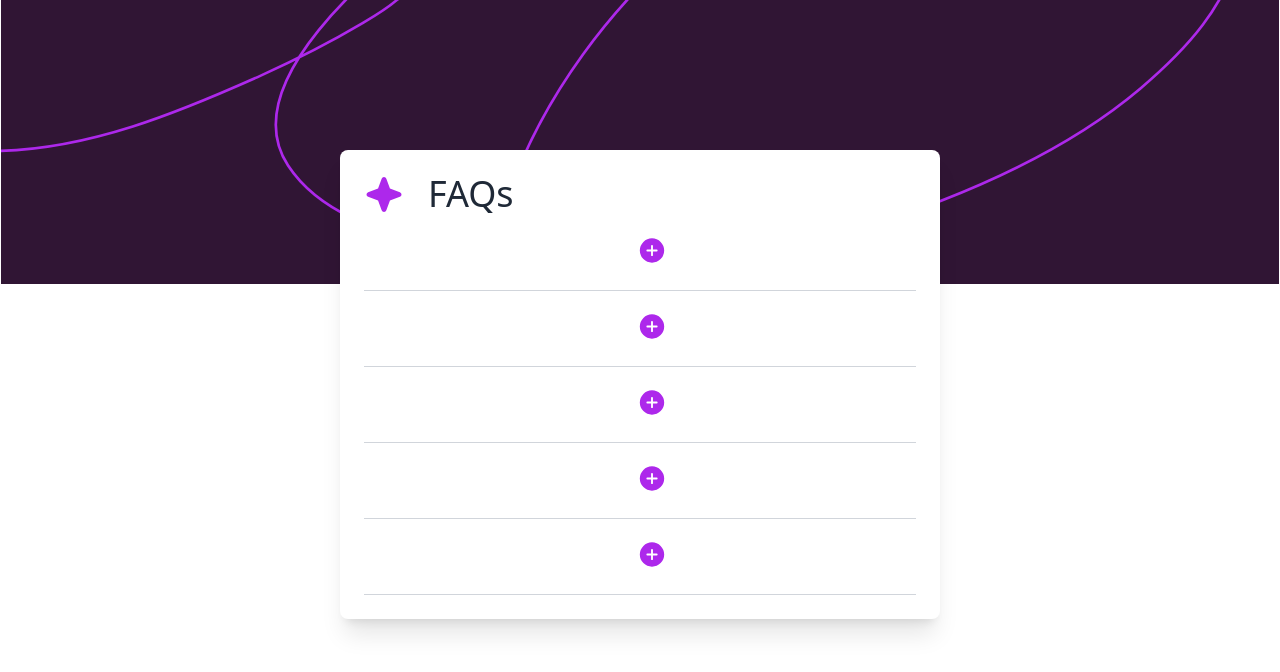
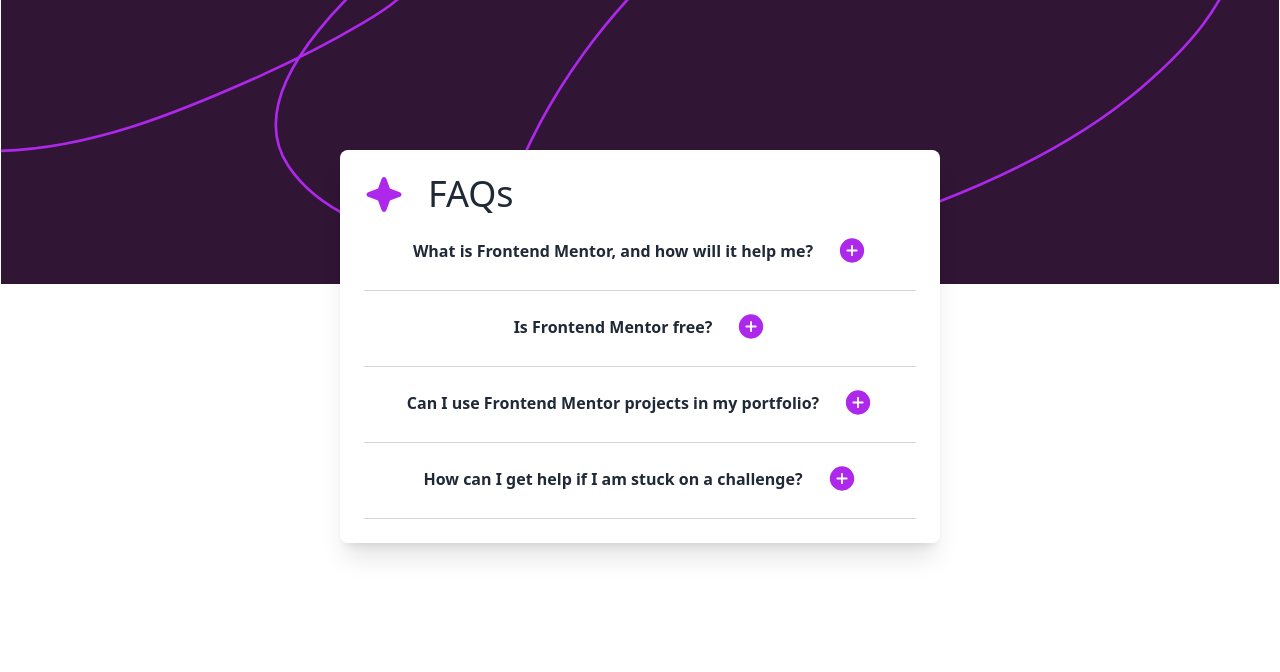
Before and after one commit to Hcmwebs/faq-accordion, a React (Vite) app: page / in a window 1280 px wide. Shown: the top 672 px of the page. Built offline with nearby package versions, Linux system fonts and the light colour scheme.

Commit message:
rendered the items dynamically

```diff
--- a/src/components/Card.jsx
+++ b/src/components/Card.jsx
@@ -8,7 +8,6 @@
 			{items.map((item) => {
 				return <Item key={item.id} {...item} />;
 			})}
-			<Item />
 		</div>
 	);
 };
--- a/src/components/Item.jsx
+++ b/src/components/Item.jsx
@@ -1,14 +1,10 @@
 import { Answer, Question } from './index';
 
-const Item = () => {
+const Item = ({ question, answer }) => {
 	return (
 		<div className='grid grid-col-1 place-items-center pb-6 gap-y-6 text-justify border-b-[1px] border-gray-300 transition ease-in-out duration-700'>
-			<Question text='standard dummy text ever since the 1500s?' />
-			<Answer
-				answer='Lorem ipsum dolor sit amet, consectetur adipisicing elit. Ad corrupti,
-				eius eligendi placeat fugit nulla possimus dolorum natus iusto doloribus
-				ea doloremque quidem minima quasi quae error laborum. At, repudiandae!'
-			/>
+			<Question question={question} />
+			<Answer answer={answer} />
 		</div>
 	);
 };
```
